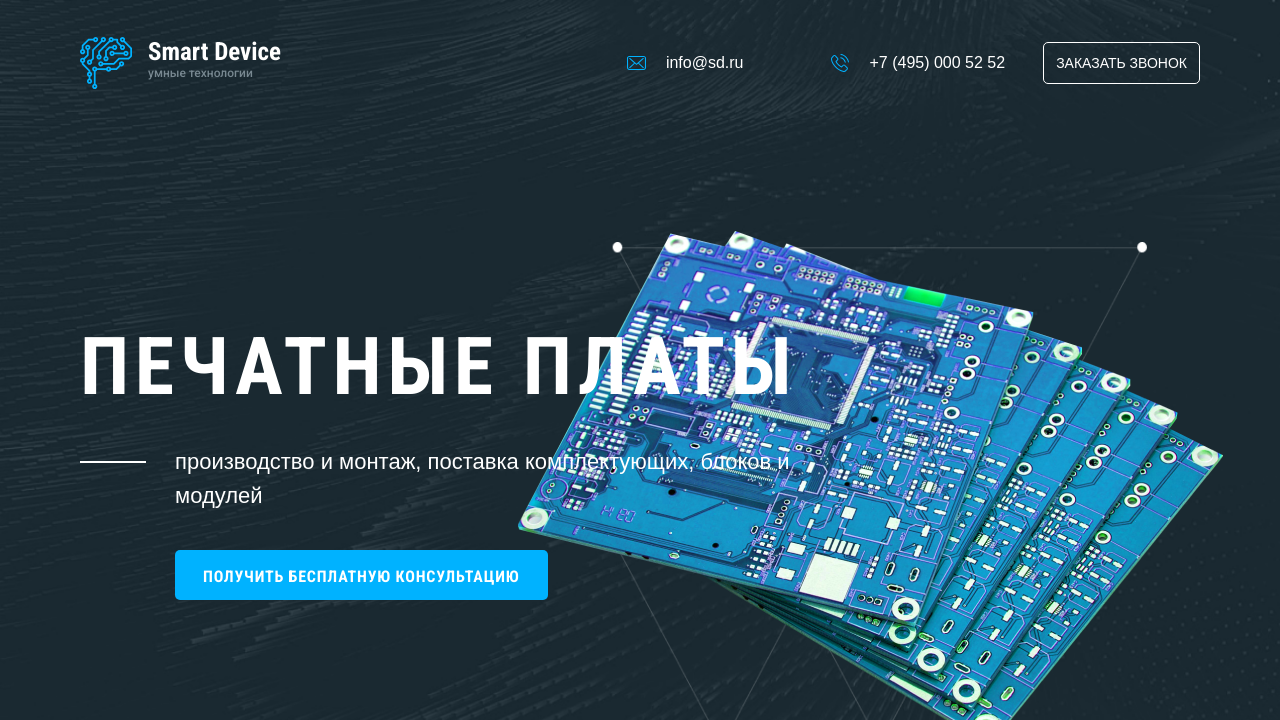
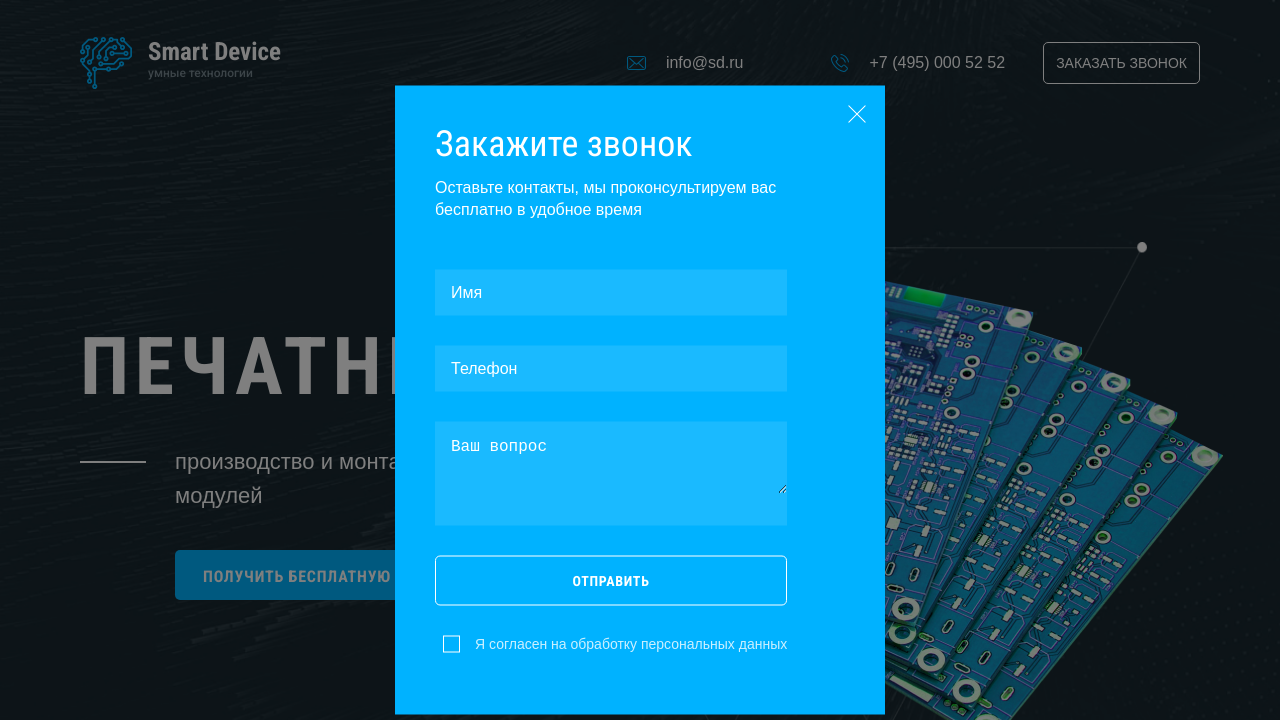
Before and after one commit to dicoderr/smart-device, a website: page source/index.html in a window 1280 px wide. Both pictures are taken after a click on the button "ЗАКАЗАТЬ ЗВОНОК". Shown: the top 720 px of the page. Drawn offline with nearby package versions, Linux system fonts and the light colour scheme; files that its build step writes are made by us from their sources; files whose address does not match are found by name; a web font is replaced by a local one.

Commit message:
Add header modal

```diff
--- a/source/index.html
+++ b/source/index.html
@@ -40,6 +40,11 @@
           консультация</span></button>
       <a href="#" class="hero__scroll">Скролл вниз</a>
     </section>
+
+    <div class="modal header__modal" id="modal">
+      <div class="modal__veil"></div>
+      <div class="modal__content"></div>
+    </div>
   </header>
 
   <section class="advantages">
@@ -166,7 +171,7 @@
         <img class="feedback__airplane" src="img/airplane.png" alt="Бумажый самолетик" width="511" height="288">
       </div>
       <div class="feedback__form">
-        <div class="form">
+        <div class="form" id="form">
           <p class="form__title">Остались вопросы? Задайте их нам!</p>
           <p class="form__subtitle">Мы проконсультируем Вас бесплатно</p>
           <form action="https://httpbin.org" method="POST">
@@ -178,7 +183,7 @@
               <label for="" class="form__text"><textarea name="question" placeholder="Ваш вопрос"></textarea></label>
             </div>
             <div class="form__row">
-              <button type="submit">Задать вопрос</button>
+              <button class="form__btn" type="submit">Задать вопрос</button>
               <label class="form__check">
                 <input type="checkbox" class="visually-hidden">
                 <span></span>
--- a/source/js/script.js
+++ b/source/js/script.js
@@ -1,4 +1,38 @@
 'use strict';
+
+var modal = document.querySelector('.header__modal');
+var modalForm;
+var veil = document.querySelector('.header__modal .modal__veil');
+var callButton = document.querySelector('.navigation__recall');
+var modalOpened = false;
+
+function createModalForm() {
+  var form = document.getElementById('form').cloneNode(true);
+  form.id = 'form1';
+  form.classList.add('mobile');
+  form.querySelector('.form__title').textContent = 'Закажите звонок';
+  form.querySelector('.form__subtitle').textContent = 'Оставьте контакты, мы проконсультируем вас бесплатно в удобное время';
+  form.querySelector('button').textContent = 'Отправить';
+  var closeButton = document.createElement('button');
+  closeButton.classList.add('form__close');
+  closeButton.addEventListener('click', toggleModal);
+  form.append(closeButton);
+  return form;
+}
+
+function toggleModal() {
+  if (!modalForm) {
+    modalForm = createModalForm();
+    modal.querySelector('.modal__content').append(modalForm);
+  }
+  document.body.style.overflow = modalOpened ? 'visible' : 'hidden';
+  modal.classList.toggle('modal--visible');
+  modalOpened = !modalOpened;
+  return false;
+}
+
+callButton.addEventListener('click', toggleModal);
+veil.addEventListener('click', toggleModal);
 
 var accordion = document.getElementsByClassName('accordion')[0];
 var accordionPanels = Array.from(accordion.getElementsByClassName('accordion__panel'));
--- a/source/sass/abstracts/_variables.scss
+++ b/source/sass/abstracts/_variables.scss
@@ -8,6 +8,7 @@ $font-roboto: "Roboto", "Arial", sans-serif;
 $font-roboto-condensed: "Roboto Condensed", "Arial", sans-serif;
 
 $color-white: #ffffff;
+$color-black: #000000;
 $color-regent-gray: #788891;
 $color-tangaroa: #1b2d37;
 $color-finlandia: #626962;
--- a/source/sass/components/_form.scss
+++ b/source/sass/components/_form.scss
@@ -29,14 +29,14 @@
   margin: 0 0 40px;
 }
 
-.form button,
+.form__btn,
 .form label,
 .form__check,
 .form__text {
   width: 100%;
 }
 
-.form button,
+.form__btn,
 .form__input,
 .form__check {
   max-width: calc(50% - 15px);
@@ -95,7 +95,7 @@
   }
 }
 
-.form button {
+.form__btn {
   padding: 16px 0;
   border: 1px solid $color-white;
   border-radius: 5px;
@@ -173,7 +173,53 @@
   }
 }
 
-@media (max-width: $breakpoint-mobile) {
+.form__close {
+  position: absolute;
+  top: 16px;
+  right: 16px;
+
+  width: 24px;
+  height: 24px;
+  border: none;
+
+  background-color: transparent;
+
+  outline: none;
+
+  cursor: pointer;
+
+  &::before,
+  &::after {
+    position: absolute;
+    top: 50%;
+    left: 0;
+
+    width: 100%;
+    height: 1px;
+    border-radius: 5px;
+
+    background-color: $color-white;
+
+    content: "";
+  }
+
+  &::before {
+    transform: rotate(45deg);
+  }
+
+  &::after {
+    transform: rotate(-45deg);
+  }
+
+  &:hover {
+    &::before,
+    &::after {
+      background-color: $color-regent-gray;
+    }
+  }
+}
+
+@mixin mobile-form {
   .form__row {
     flex-direction: column;
     margin-bottom: 0;
@@ -181,7 +227,7 @@
 
   .form__input,
   .form__text,
-  .form button,
+  .form__btn,
   .form__check {
     max-width: 100%;
     margin-bottom: 30px;
@@ -195,3 +241,13 @@
     top: 0;
   }
 }
+
+.form.mobile {
+  @include mobile-form;
+}
+
+@media (max-width: $breakpoint-mobile) {
+  .form {
+    @include mobile-form;
+  }
+}
--- /dev/null
+++ b/source/sass/components/_modal.scss
@@ -0,0 +1,34 @@
+.modal {
+  position: fixed;
+  top: 0;
+  left: 0;
+
+  display: none;
+
+  width: 100vw;
+  height: 100vh;
+
+  &--visible {
+    display: block;
+  }
+}
+
+.modal__content {
+  position: absolute;
+  top: 50%;
+  left: 50%;
+
+  transform: translate(-50%, -50%);
+}
+
+.modal__veil {
+  position: absolute;
+  top: 0;
+  left: 0;
+
+  width: 100%;
+  height: 100%;
+
+  background-color: $color-black;
+  opacity: 0.5;
+}
--- a/source/sass/layout/_header.scss
+++ b/source/sass/layout/_header.scss
@@ -10,6 +10,13 @@
   background-repeat: no-repeat;
   background-position: 90% 60%, 85% 35%, 0 0;
   background-size: 705px 515px, 640px 670px, cover;
+}
+
+.header__modal .form {
+  max-width: 490px;
+  padding: 33px 40px;
+
+  background-color: $color-deep-sky-blue;
 }
 
 @media (max-width: $breakpoint-tablet) {
--- a/source/sass/style.scss
+++ b/source/sass/style.scss
@@ -13,3 +13,4 @@
 @import "components/offers";
 @import "components/feedback";
 @import "components/form";
+@import "components/modal";
```
Also changed, not shown: build/css/style.min.css, build/index.html, build/js/script.js, 1 other file.
